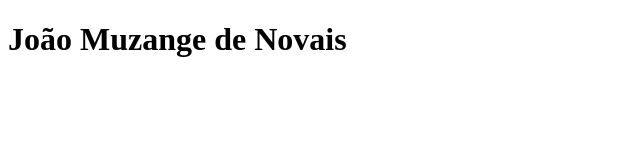
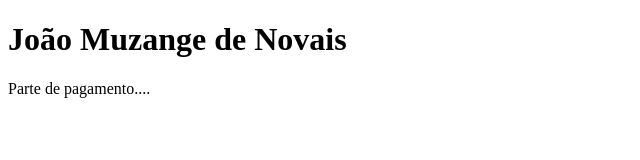
Before and after one commit to Joao-Muzange-novais/barbearia, a plain HTML site: page index.html in a window 1280 px wide. Shown: the whole page, without its empty margins (0-640 px from the left). Drawn offline with Linux system fonts and the light colour scheme.

Commit message:
Inicio de testes de pagamento

```diff
--- a/index.html
+++ b/index.html
@@ -7,5 +7,6 @@
 </head>
 <body>
     <h1>João Muzange de Novais</h1>
+    <p>Parte de pagamento....</p>
 </body>
 </html>
```
Also changed, not shown: pagamento.txt (added).
